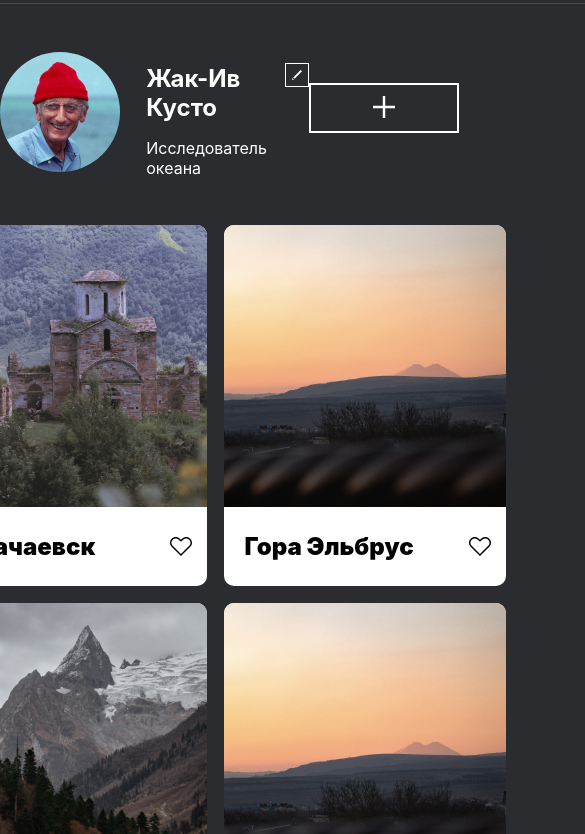
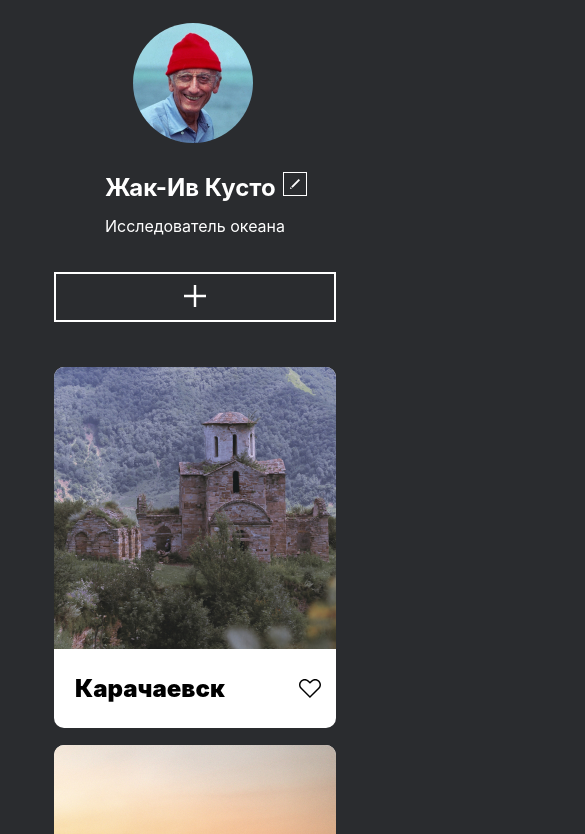
Before and after one commit to IliaMichaylov/mesto, a plain HTML site: page index.html in a window 390 px wide. Shown: the part 94-928 px from the top of the page, 585 px wide, since content can reach past the window. Drawn offline with Linux system fonts and the light colour scheme.

Commit message:
25.05.23

```diff
--- a/style.css
+++ b/style.css
@@ -11,6 +11,19 @@
   max-width: 880px;
 }
 
+@media (max-width: 768px) {
+  .header {
+    padding-top: 18px;
+    max-width: 356px;
+  }
+}
+
+@media (max-width: 768px) {
+  .header__line {
+    max-width: 356px;
+  }
+}
+
 .profile {
   display: flex;
   margin: 0 auto;
@@ -18,9 +31,26 @@
   max-width: 880px;
 }
 
+@media (max-width: 768px ) {
+  .profile {
+    padding-top: 42px;
+    display: flex;
+    flex-direction: column;
+    align-items: center;
+    max-width: 282px;
+  }
+
+}
+
 .profile__img {
   margin-left: -22.5px;
   min-width: 168.75px;
+}
+
+@media (max-width: 768px) {
+  .profile__img {
+  margin: -3.75px 0 0 0;
+  }
 }
 
 .profile__avatar {
@@ -36,12 +66,33 @@
   color: #ffffff;
 }
 
+@media (max-width: 768px) {
+  .profile__info {
+    margin: 0;
+    padding-top: 22.25px;
+
+  }
+}
+
 .profile__title {
   margin: 16px 0 0 0;
 }
 
+@media (max-width: 768px) {
+  .profile__title {
+    margin: 0;
+  }
+}
+
 .profile__subtitle {
   margin: 16px 0 0 0;
+}
+
+@media (max-width: 768px){
+  .profile__subtitle {
+    margin: 0;
+    padding-top: 14px;
+  }
 }
 
 .pencil__button {
@@ -55,6 +106,13 @@
   min-height: 24px;
   opacity: 1;
   cursor: pointer;
+}
+
+@media (max-width: 768px) {
+  .pencil__button {
+    position: absolute;
+    margin: 149px -200px 0 0;
+  }
 }
 
 .pencil__button:hover {
@@ -77,6 +135,16 @@
   cursor: pointer;
 }
 
+@media (max-width: 768px) {
+  .add__button {
+    margin: 36px 0 0 0;
+    min-width: 282px;
+    max-height: 100vh;
+    height: 50px;
+
+  }
+}
+
 .add__button:hover {
   opacity: 0.6;
   transition: 0.3ms;
@@ -95,6 +163,7 @@
 
 .elements__list {
   margin: 0 auto;
+  padding: 0;
   display: grid;
   grid-template-columns: repeat(3, auto);
   gap: 17px;
@@ -104,10 +173,19 @@
 @media (max-width: 1279px) {
   .elements__list {
     grid-template-columns: repeat(2, auto);
-    gap: 17px;
     justify-content: center;
   }
 }
+
+@media (max-width: 768px) {
+  .elements__list {
+    display: flex;
+    flex-direction: column;
+    align-items: center;
+
+  }
+}
+
 
 .element {
   display: flex;
@@ -165,6 +243,14 @@
   margin: 67px auto;
   max-width: 880px;
   box-sizing: border-box;
+}
+
+@media (max-width: 768px){
+  .footer {
+    margin: 0 auto;
+    margin-top: 14px;
+    max-width: 282px;
+  }
 }
 
 .footer__copyright {
```
